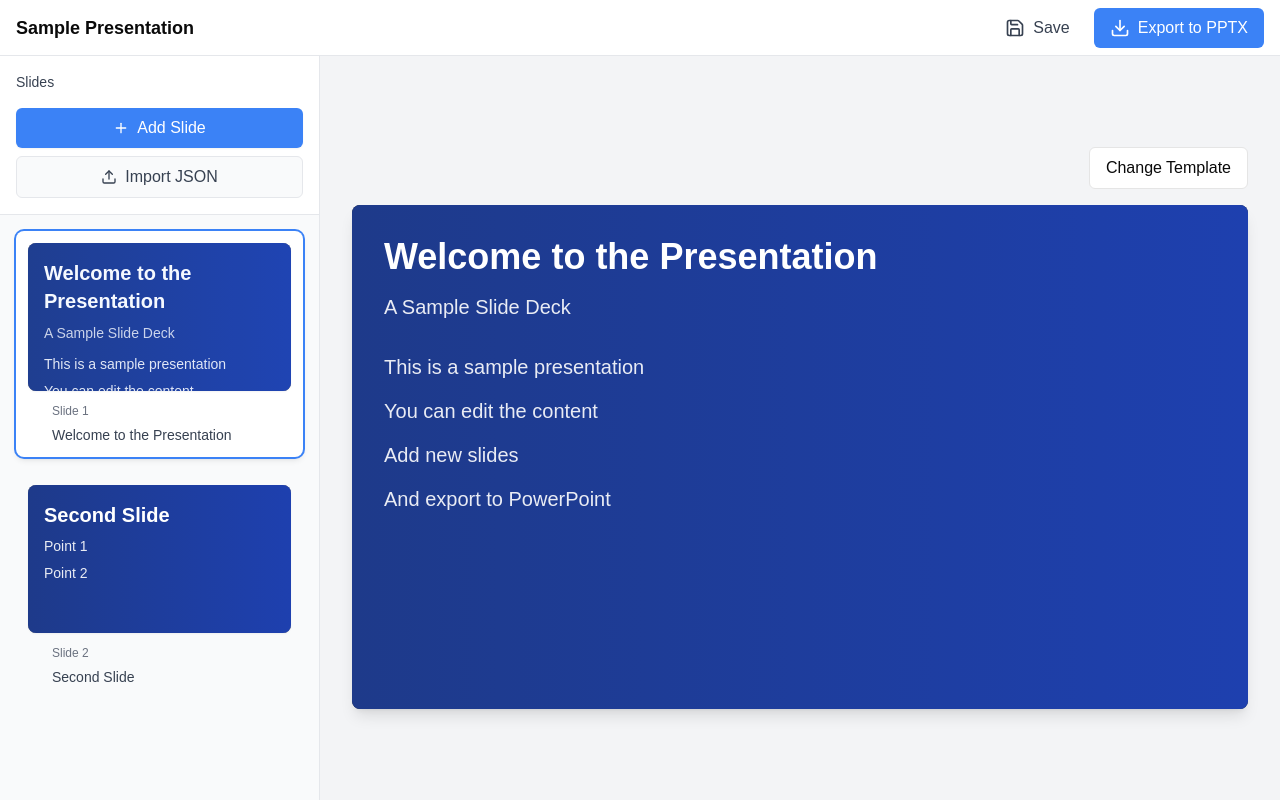
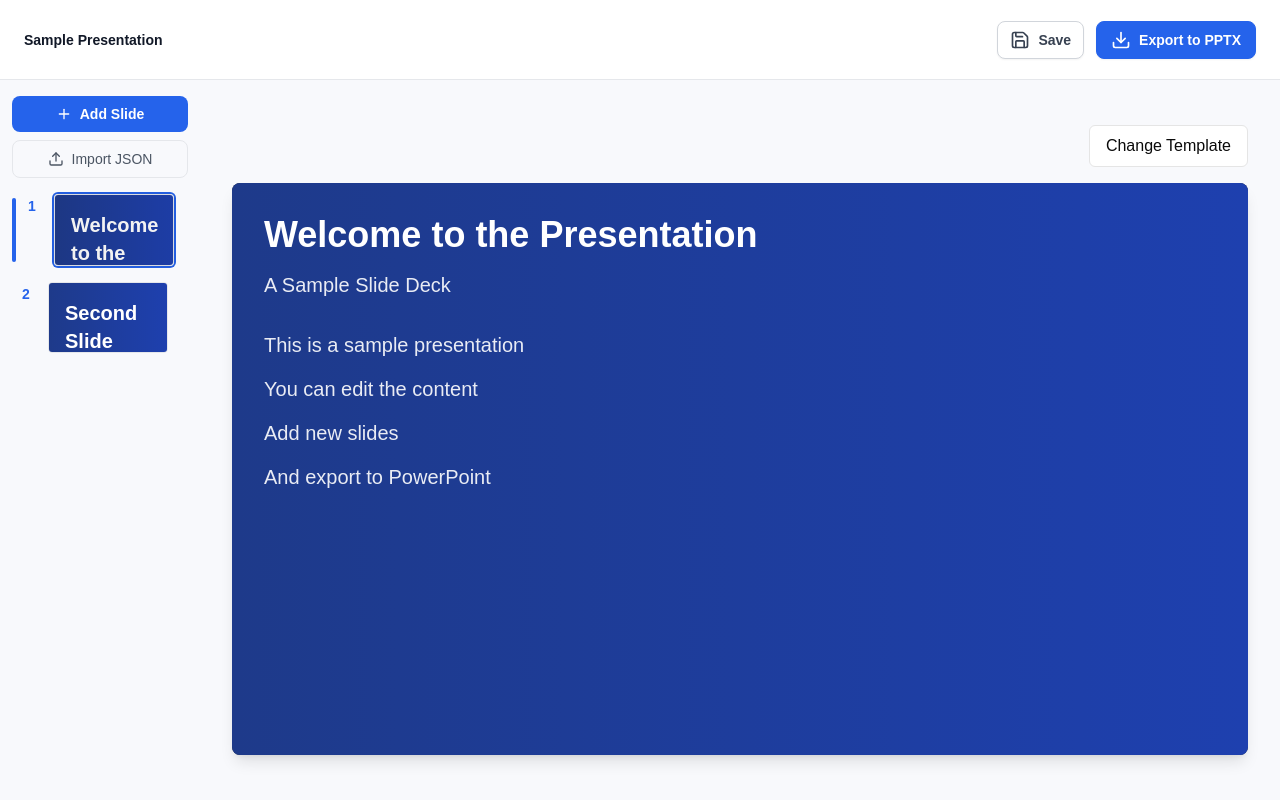
Before and after one commit to IndianAppGuy/presentation-editor, a Next.js app: page / in a window 1280 px wide. Built offline with nearby package versions, Linux system fonts and the light colour scheme.

Commit message:
new sidebar

```diff
--- a/components/editor/Canvas.tsx
+++ b/components/editor/Canvas.tsx
@@ -49,7 +49,8 @@ export default function Canvas() {
   }
 
   return (
-    <div className="flex-1 bg-gray-100 p-8 flex items-center justify-center overflow-hidden">
+    <div className="flex-1 bg-[#F8F9FC] p-8 flex items-center justify-center overflow-hidden">
+      {" "}
       <div className="w-full max-w-7xl mx-auto flex flex-col">
         <div className="mb-4 flex justify-end space-x-2">
           <button
@@ -73,14 +74,12 @@ export default function Canvas() {
           </div>
         </div>
       </div>
-
       {showTemplateSelector && (
         <TemplateSelector
           onSelectAction={handleTemplateSelect}
           onCloseAction={() => setShowTemplateSelector(false)}
         />
       )}
-
       {showImageUploader && (
         <ImageUploader
           onUploadAction={(imageUrl) => {
--- a/components/editor/Editor.tsx
+++ b/components/editor/Editor.tsx
@@ -1,9 +1,9 @@
+// Editor.tsx
 "use client"
 
 import { usePresentation } from "@/lib/store/presentation"
 import dynamic from "next/dynamic"
 
-// Import components
 const Sidebar = dynamic(() => import("./Sidebar"), { ssr: false })
 const Canvas = dynamic(() => import("./Canvas"), { ssr: false })
 const Toolbar = dynamic(() => import("./Toolbar"), { ssr: false })
@@ -19,12 +19,17 @@ const Editor = () => {
     )
   }
 
+  // Editor.tsx
   return (
-    <div className="h-screen flex flex-col">
+    <div className="h-screen flex flex-col bg-[#F8F9FC]">
+      {" "}
+      {/* Using exact color value */}
       <Toolbar />
       <div className="flex-1 flex overflow-hidden">
         <Sidebar />
-        <Canvas />
+        <div className="relative flex h-full w-max grow justify-center overflow-y-auto overflow-x-hidden transition-opacity delay-150 sm:overflow-hidden opacity-100 bg-[#F8F9FC]">
+          <Canvas />
+        </div>
       </div>
     </div>
   )
--- a/components/editor/Sidebar.tsx
+++ b/components/editor/Sidebar.tsx
@@ -143,16 +143,14 @@ export default function Sidebar() {
   }
 
   return (
-    <div className="w-80 bg-gray-50 border-r border-gray-200 flex flex-col overflow-hidden">
+    <div className="hidden max-h-full w-full max-w-[200px] overflow-y-auto overflow-x-hidden px-1 sm:block transition-opacity delay-150 opacity-100 bg-[#F8F9FC]">
       {/* Header Section */}
-      <div className="p-4 border-b border-gray-200 bg-white flex-shrink-0">
-        <h2 className="text-sm font-medium text-gray-700 mb-4">Slides</h2>
-
-        <div className="space-y-2">
+      <div className="flex flex-col gap-3 px-2">
+        <div className="flex flex-col gap-2 mt-4">
           <button
             onClick={handleAddSlide}
-            className="w-full flex items-center justify-center gap-2 py-2 bg-blue-500 text-white rounded-md
-                     hover:bg-blue-600 transition-colors shadow-sm"
+            className="flex items-center justify-center gap-2 w-full py-2 px-4 bg-blue-600 text-white rounded-lg font-semibold text-sm
+                     hover:bg-blue-700 transition-colors"
           >
             <Plus className="w-4 h-4" />
             <span>Add Slide</span>
@@ -160,8 +158,8 @@ export default function Sidebar() {
 
           <button
             onClick={() => fileInputRef.current?.click()}
-            className="w-full flex items-center justify-center gap-2 py-2 bg-gray-50 text-gray-700 rounded-md
-                     border border-gray-200 hover:bg-gray-100 transition-colors"
+            className="flex items-center justify-center gap-2 w-full py-2 px-4 text-gray-600 rounded-lg border border-gray-200
+                     hover:bg-gray-50 transition-colors text-sm"
           >
             <Upload className="w-4 h-4" />
             <span>Import JSON</span>
@@ -179,10 +177,9 @@ export default function Sidebar() {
           }}
         />
       </div>
-
       {/* Slides List */}
       <div
-        className="flex-1 overflow-y-auto p-4 space-y-4 min-h-0"
+        className="flex flex-col gap-2 mt-4 px-2"
         onDragOver={handleDragOver}
       >
         {presentation.slides.map((slide, index) => (
@@ -190,6 +187,7 @@ export default function Sidebar() {
             key={slide.id}
             onDragOver={handleDragOver}
             onDrop={(e) => handleDrop(e, index)}
+            className="mb-2"
           >
             <SlideThumbnail
               slide={slide}
--- a/components/editor/Toolbar.tsx
+++ b/components/editor/Toolbar.tsx
@@ -217,28 +217,35 @@ export default function Toolbar() {
     )
   }
 
+  // Toolbar.tsx - update the main container and layout
   return (
-    <div className="h-14 bg-white border-b border-gray-200 flex items-center justify-between px-4">
-      <div className="flex items-center space-x-4">
-        <h1 className="text-lg font-semibold">
+    <div className="lg:sticky lg:top-0 z-10 flex min-h-20 shrink-0 justify-center border-b border-gray-200 bg-[#F8F9FC] lg:bg-white px-4 py-5 lg:px-6">
+      {/* Content container */}
+      <div className="flex w-full flex-col items-start justify-between gap-4 lg:flex-row lg:items-center">
+        {/* Title section */}
+        <div className="flex items-center text-gray-600 text-sm">
+          <h1 className="font-semibold text-gray-900">
             {presentation?.title || "Untitled Presentation"}
           </h1>
         </div>
 
-      <div className="flex items-center space-x-2">
+        {/* Actions section */}
+        <div className="flex items-center gap-3">
           <button
             onClick={saveAsJson}
-          className="flex items-center gap-2 px-4 py-2 text-gray-700 hover:bg-gray-100 rounded-md
-                   disabled:opacity-50 disabled:cursor-not-allowed"
+            className="flex items-center justify-center gap-2 rounded-lg border border-gray-300 bg-white px-3 py-2 text-sm
+                   font-semibold text-gray-700 shadow-sm hover:bg-gray-50 disabled:opacity-50 disabled:cursor-not-allowed"
             disabled={isExporting || !presentation}
           >
             <Save className="w-5 h-5" />
             <span>Save</span>
           </button>
+
           <button
             onClick={exportToPptx}
-          className="flex items-center gap-2 px-4 py-2 bg-blue-500 text-white rounded-md
-                   hover:bg-blue-600 disabled:opacity-50 disabled:cursor-not-allowed"
+            className="flex items-center justify-center gap-2 rounded-lg border border-blue-600 bg-blue-600 px-3.5 py-2
+                   text-sm font-semibold text-white shadow-sm hover:bg-blue-700 hover:border-blue-700
+                   disabled:opacity-50 disabled:cursor-not-allowed"
             disabled={isExporting || !presentation}
           >
             <Download className="w-5 h-5" />
@@ -246,5 +253,6 @@ export default function Toolbar() {
           </button>
         </div>
       </div>
+    </div>
   )
 }
--- a/components/ui/SlideThumbnail.tsx
+++ b/components/ui/SlideThumbnail.tsx
@@ -1,7 +1,7 @@
 import { getTemplate } from "@/components/templates"
 import { Skeleton } from "@/components/ui/skeleton"
 import { Slide } from "@/lib/types"
-import { GripVertical, Pencil, Trash2 } from "lucide-react"
+import { GripVertical, Trash2 } from "lucide-react"
 import React, { useState } from "react"
 
 interface DragHandleProps {
@@ -28,7 +28,6 @@ const SlideThumbnail: React.FC<SlideThumbnailProps> = ({
   isActive = false,
   onClick,
   onDelete,
-  onEdit,
   isDragging = false,
   dragHandleProps
 }) => {
@@ -42,62 +41,40 @@ const SlideThumbnail: React.FC<SlideThumbnailProps> = ({
   return (
     <div
       className={`
-        group relative p-3 rounded-lg transition-all duration-200
-        ${isDragging ? "rotate-2 scale-105" : ""}
-        ${
-          isActive
-            ? "bg-white shadow-md ring-2 ring-blue-500"
-            : "hover:bg-white/90 hover:ring-1 hover:ring-gray-200"
-        }
+      flex gap-2
+      ${isDragging ? "opacity-50" : ""}
     `}
     >
-      {/* Drag Handle */}
-      <div
-        {...dragHandleProps}
-        className="absolute left-2 top-1/2 -translate-y-1/2 opacity-0 group-hover:opacity-100 cursor-grab active:cursor-grabbing z-10"
-      >
-        <GripVertical className="w-4 h-4 text-gray-400" />
-      </div>
-
-      {/* Actions */}
-      <div className="absolute right-2 top-2 flex gap-1 transition-opacity z-10">
-        {onEdit && (
-          <button
-            onClick={(e) => {
-              e.stopPropagation()
-              onEdit()
-            }}
-            className="p-1 rounded-md opacity-0 group-hover:opacity-100 hover:bg-gray-100 text-gray-500 hover:text-gray-700"
-          >
-            <Pencil className="w-3 h-3" />
-          </button>
-        )}
-        {onDelete && (
-          <button
-            onClick={(e) => {
-              e.stopPropagation()
-              onDelete()
-            }}
-            className="p-1 rounded-md text-red-600 opacity-0 group-hover:opacity-100 hover:bg-red-100 hover:text-red-700"
-          >
-            <Trash2 className="w-3 h-3" />
-          </button>
-        )}
+      {/* Slide Number Container with Conditional Blue Indicator */}
+      <div className="flex gap-0.5 py-1">
+        {/* Blue Indicator Line - only show when active */}
+        {isActive && <div className="w-1 rounded-lg bg-blue-600"></div>}
+        <span className="h-fit w-7 text-center text-sm font-semibold leading-tight text-blue-600">
+          {index + 1}
+        </span>
       </div>
 
       {/* Thumbnail Container */}
       <div
-        className="relative w-full bg-gray-900 rounded-lg overflow-hidden shadow-sm mb-3 cursor-pointer"
-        style={{ aspectRatio: "16/9" }}
+        className={`
+          overflow-hidden rounded-sm border border-gray-200
+          ${
+            isActive
+              ? "ring-2 ring-blue-600 brightness-95"
+              : "hover:ring-1 hover:ring-gray-200"
+          }
+        `}
+        style={{ width: "120px" }}
         onClick={onClick}
       >
+        <div className="relative" style={{ width: "120px", height: "69.5px" }}>
           {/* Loading Skeleton */}
           {isLoading && (
             <Skeleton className="absolute inset-0 bg-gray-200 animate-pulse" />
           )}
 
-        {/* Actual Content - Fixed scaling */}
-        <div className="absolute inset-0">
+          {/* Actual Content */}
+          <div className="absolute inset-0 bg-white">
             <div className="w-full h-full" onLoad={handleContentLoad}>
               <TemplateComponent
                 slide={{
@@ -115,34 +92,30 @@ const SlideThumbnail: React.FC<SlideThumbnailProps> = ({
             </div>
           </div>
 
-        {/* Hover/Active Overlay */}
-        <div
-          className={`
-            absolute inset-0 transition-all duration-200
-            group-hover:bg-black/5
-            ${isActive ? "bg-blue-500/5" : ""}
-          `}
-        />
+          {/* Actions */}
+          <div className="absolute right-1 top-1 flex gap-1 opacity-0 group-hover:opacity-100 transition-opacity">
+            {onDelete && (
+              <button
+                onClick={(e) => {
+                  e.stopPropagation()
+                  onDelete()
+                }}
+                className="p-1 rounded bg-white/90 text-gray-600 hover:text-red-600 shadow-sm"
+              >
+                <Trash2 className="w-3 h-3" />
+              </button>
+            )}
           </div>
 
-      {/* Slide Info */}
-      <div className="space-y-1.5 pl-6">
-        <div className="flex items-center justify-between">
-          <span className="text-xs font-medium text-gray-500">
-            Slide {index + 1}
-          </span>
-          {slide.template !== "default" && (
-            <span className="text-xs px-2 py-0.5 bg-blue-50 text-blue-600 rounded-full">
-              {slide.template}
-            </span>
-          )}
+          {/* Drag Handle */}
+          <div
+            {...dragHandleProps}
+            className="absolute left-1 top-1/2 -translate-y-1/2 opacity-0 group-hover:opacity-100
+                     cursor-grab active:cursor-grabbing"
+          >
+            <GripVertical className="w-4 h-4 text-gray-400" />
           </div>
-        <h3
-          className="text-sm font-medium text-gray-700 truncate"
-          title={slide.title}
-        >
-          {slide.title}
-        </h3>
+        </div>
       </div>
     </div>
   )
```
Lines whose indentation alone changed are shown as unchanged.
